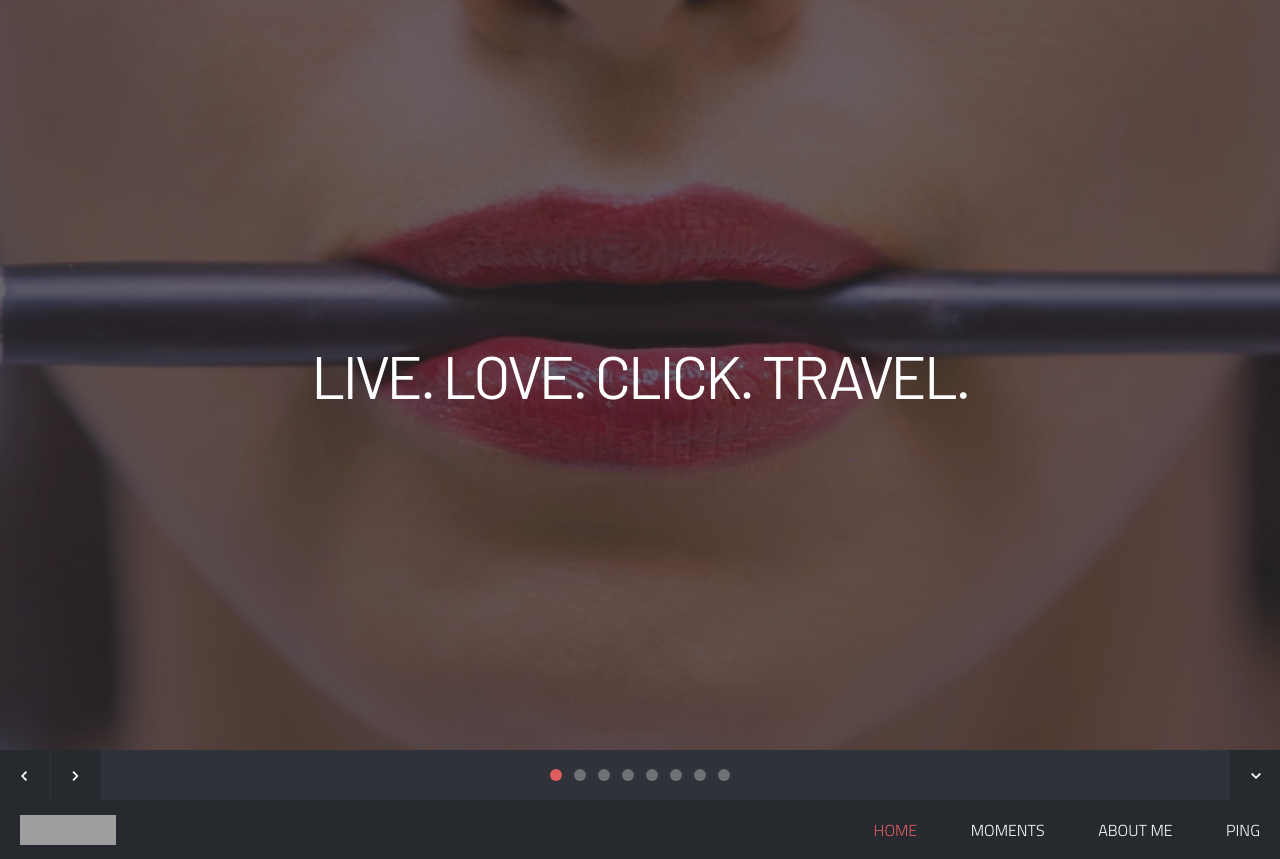
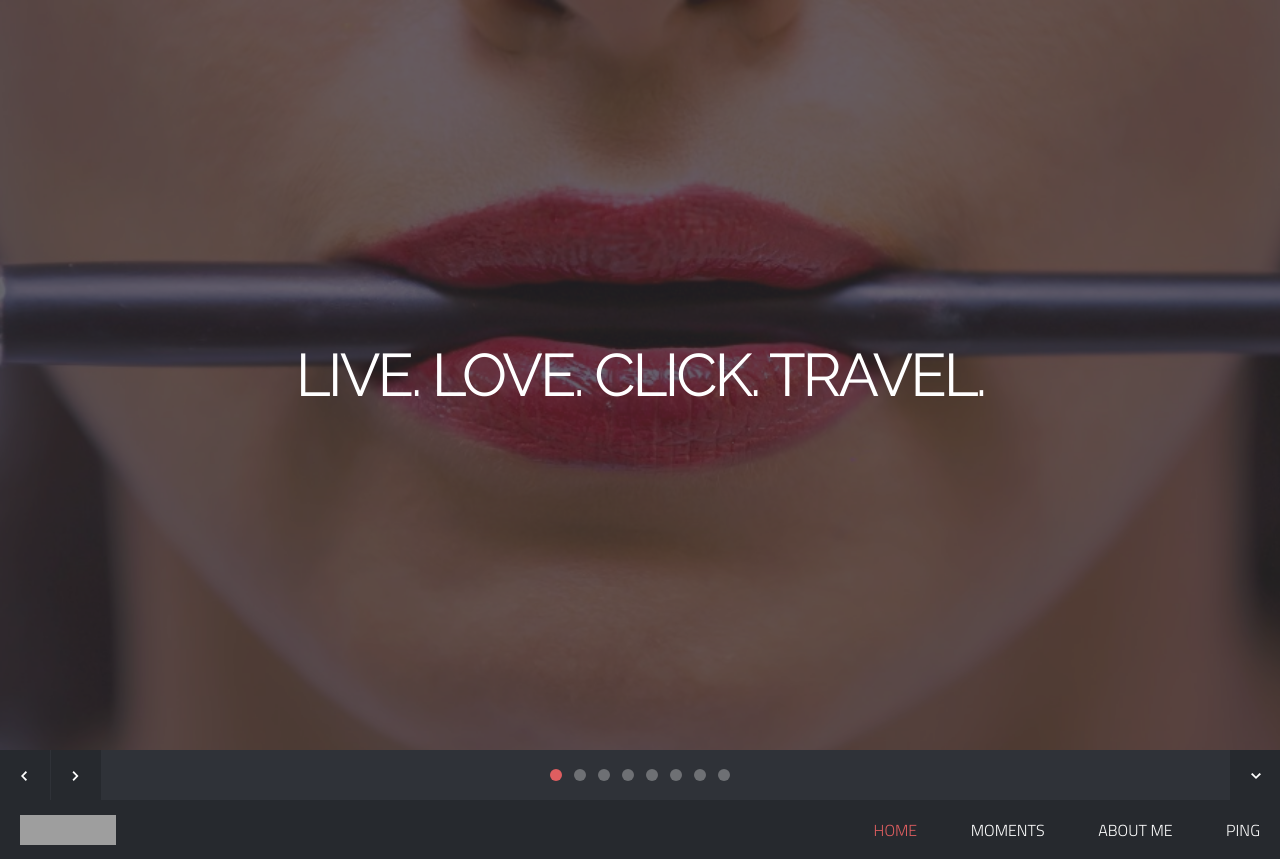
Before and after one commit to mophiephotos/mophiephotos.github.io, a PHP site: page / in a window 1280 px wide. Shown: the top 859 px of the page. Run offline with PHP 8.4, Linux system fonts and the light colour scheme; some libraries are stand-ins or nearby versions; grey boxes are pictures that could not be loaded.

Commit message:
Font update

```diff
--- a/refs/css/main.css
+++ b/refs/css/main.css
@@ -1,4 +1,4 @@
-@import url('https://fonts.googleapis.com/css?family=Barlow');
+@import url('https://fonts.googleapis.com/css?family=Raleway');
 html, body{height:100%;}
 html, hmtl a{width:100%;font-size:100%;-webkit-text-size-adjust:100%;-ms-text-size-adjust:100%;}
 body{background:#2F3238;color:#7F8289;font-weight:300;font-size:16px;font-family:'Titillium Web', sans-serif;line-height:28px;}
@@ -61,7 +61,7 @@ h3.spec{color:#FFFFFF;font-size:24px;font-weight:300;line-height:1em;margin-bott
 #home-slider{position:relative;overflow:hidden;height:100%;}
 #home-slider .overlay{position:absolute;width:100%;height:100%;background:#26292E;opacity:0.7;filter:alpha(opacity=70);z-index:0;}
 #home-slider .slider-text{position:absolute;left:50%;top:50%;margin:-150px 0 0 -585px;width:1170px;height:250px;text-align:center;z-index:2;}
-#home-slider #slidecaption{width:100%;line-height:250px;margin:0;text-align:center;text-shadow:none; font-family: 'Barlow', sans-serif;}
+#home-slider #slidecaption{width:100%;line-height:250px;margin:0;text-align:center;text-shadow:none; font-family: 'Raleway', sans-serif;}
 #home-slider .slide-content{font-size:60px;color:#FFFFFF;letter-spacing:-3px;text-transform:uppercase;}
 #home-slider .control-nav{position:absolute;width:100%;background:#2F3238;height:50px;bottom:0;z-index:2;}
 #home-slider #nextslide,
```
